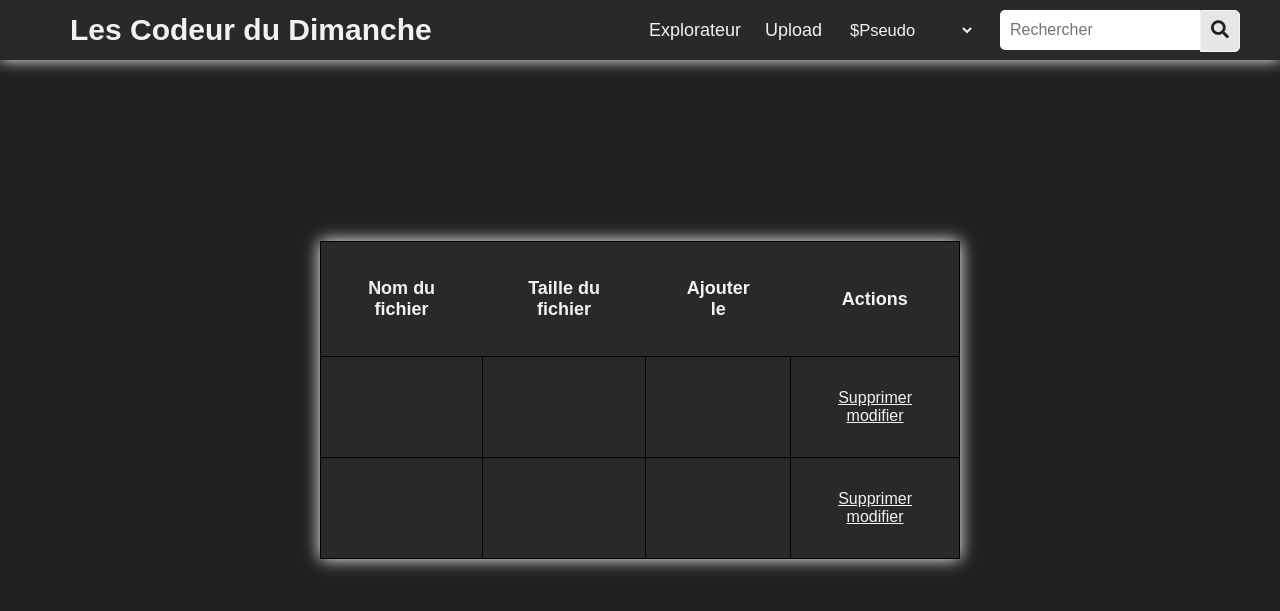
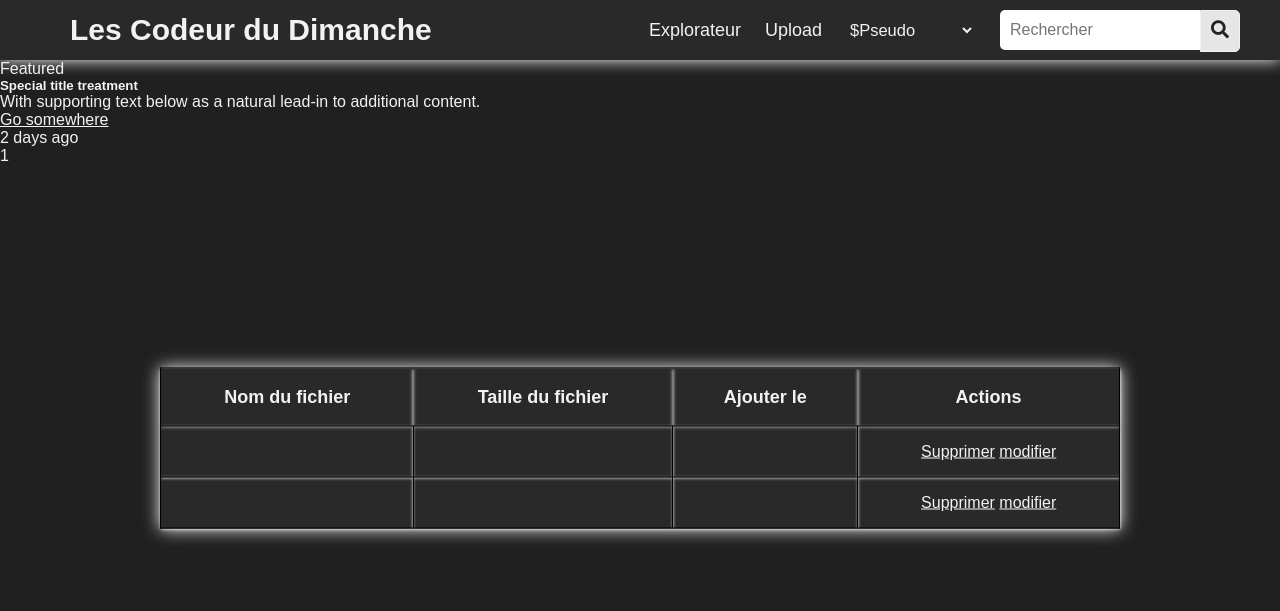
Before and after one commit to titivince/explorateur_fichiers, a PHP site: page /explorateur_fichiers/src/explorateur.php in a window 1280 px wide. Shown: the top 611 px of the page. Run offline with PHP 8.4, Linux system fonts and the light colour scheme; a user stored in the database is signed in; data comes from the database, SQL or seed files in the repository; some libraries are stand-ins or nearby versions.

Commit message:
début footer

```diff
--- a/assets/style.css
+++ b/assets/style.css
@@ -306,6 +306,8 @@ nav ul li.btn span.show:before {
 /* nouveaux css */
 
 table {
+    margin-top: 3em;
+    width: 75%;
     border-collapse: collapse;
     border: black solid 1px;
     position: absolute;
@@ -317,10 +319,11 @@ table {
 }
 
 td, th {
-    padding: 2em;
+    padding: 1em;
     text-align: center;
     font-family: Arial, Helvetica, sans-serif;
     border: black solid 1px;
+    box-shadow: 0 0 0.2em rgb(255, 255, 255);
 }
 
 th {
--- a/src/delete.php
+++ b/src/delete.php
@@ -25,7 +25,7 @@ $req->execute();
     <meta charset="utf-8">
     <META http-equiv="refresh" content="3; URL=http://localhost/explorateur_fichiers/src/explorateur.php">
     <title>Titre de la page</title>
-    <link rel="stylesheet" href="Style.css">
+    <link rel="stylesheet" href="../assets/style.css">
 </head>
 
 <body>
--- a/src/explorateur.php
+++ b/src/explorateur.php
@@ -50,5 +50,7 @@ $user = $query->fetchAll();
         </div>
     <?php endforeach ?>
 
+    <?= require ('../views/block/footer.php') ?>
+
 </body>
 </html>
--- a/src/inscription.php
+++ b/src/inscription.php
@@ -52,7 +52,7 @@ if (isset($_POST)) {
     <input type="email" name="email" placeholder="E-mail" required>
     <input type="password" name="password" minlength="8" placeholder="Mot de passe" required>
 
-    <input type="submit" name="S'inscrire" value="S'inscrire">
+    <input type="submit" name="" value="S'inscrire">
 
     <a class="signin" href="login.php" >Se connecter</a>
 
--- /dev/null
+++ b/views/block/footer.php
@@ -0,0 +1,32 @@
+<?php
+
+?>
+
+<!doctype html>
+<html lang="en">
+<head>
+    <meta charset="UTF-8">
+    <meta name="viewport"
+          content="width=device-width, user-scalable=no, initial-scale=1.0, maximum-scale=1.0, minimum-scale=1.0">
+    <meta http-equiv="X-UA-Compatible" content="ie=edge">
+
+    <title>Document</title>
+</head>
+<body>
+
+<div class="card text-center">
+    <div class="card-header">
+        Featured
+    </div>
+    <div class="card-body">
+        <h5 class="card-title">Special title treatment</h5>
+        <p class="card-text">With supporting text below as a natural lead-in to additional content.</p>
+        <a href="#" class="btn btn-primary">Go somewhere</a>
+    </div>
+    <div class="card-footer text-muted">
+        2 days ago
+    </div>
+</div>
+
+</body>
+</html>
```
